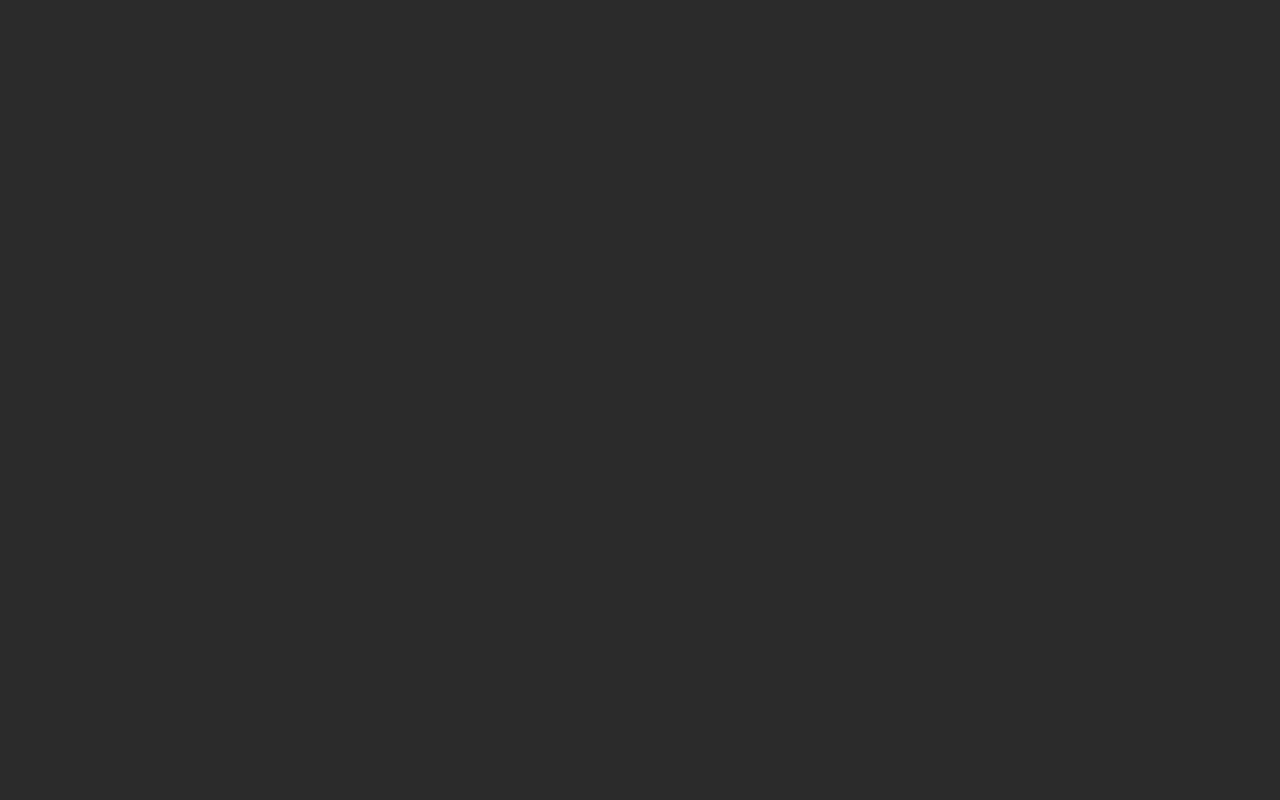
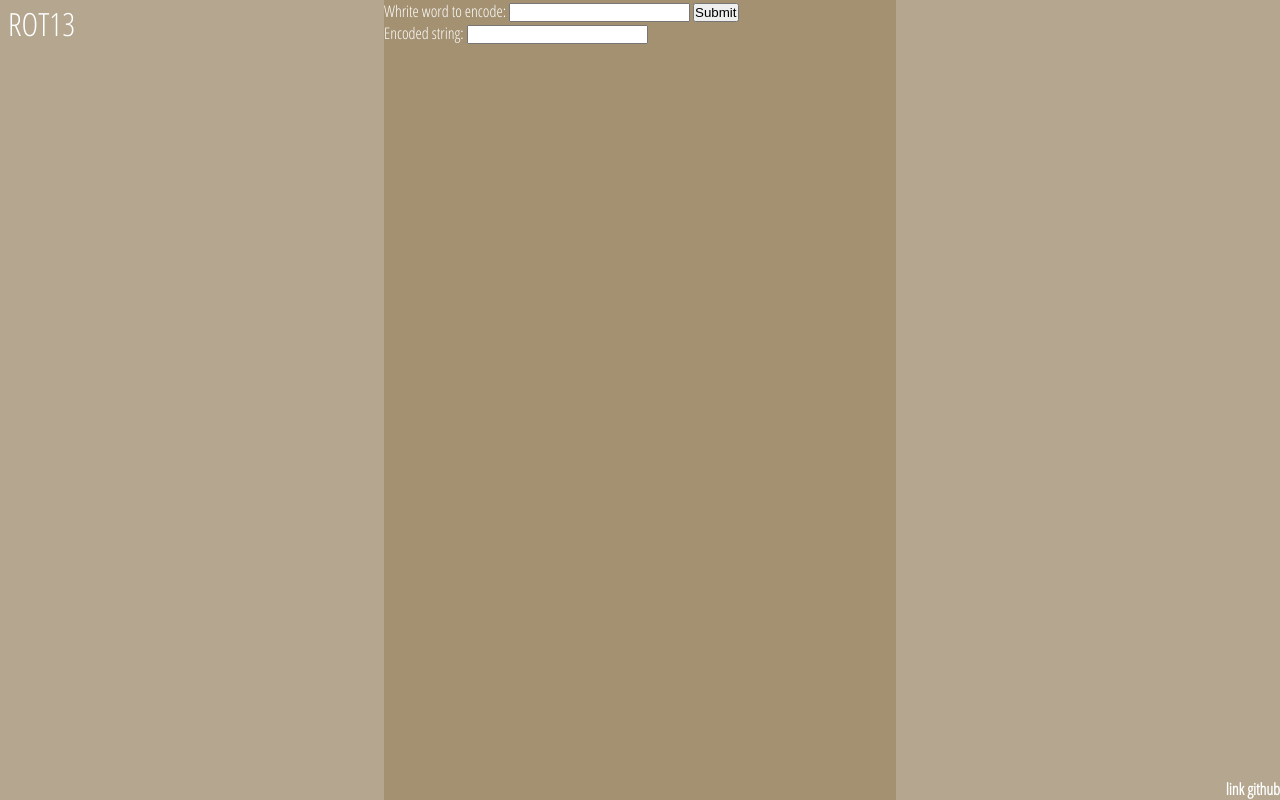
Before and after one commit to ouritsu/-caesars-cipher, a plain HTML site: page index.html in a window 1280 px wide. Drawn offline with Linux system fonts and the light colour scheme.

Commit message:
html changes, start css

```diff
--- /dev/null
+++ b/css/style.css
@@ -0,0 +1,44 @@
+@import url('https://fonts.googleapis.com/css2?family=Open+Sans+Condensed:wght@300&display=swap');
+
+* {
+  padding: 0;
+  margin: 0;
+  box-sizing: border-box;
+}
+
+body {
+  position: relative;
+  font-family: 'Open Sans Condensed', sans-serif;
+  /* do usunięcia */
+  background-color: #b5a78f;
+  color: #ffffff;
+}
+
+header {
+  position: absolute;
+  top: 0;
+  left: 0;
+  padding: 0.5rem;
+  line-height: 2rem;
+}
+
+header h2 {
+  font-weight: 300;
+  font-size: 2rem;
+}
+
+main {
+  position: fixed;
+  background-color: #a39171;
+  left: 50%;
+  transform: translateX(-50%);
+  width: 40%;
+  min-width: 400px;
+  height: 100%;
+}
+
+footer {
+  position: fixed;
+  bottom: 0;
+  right: 0;
+}
--- a/index.html
+++ b/index.html
@@ -5,13 +5,37 @@
   <meta charset="UTF-8">
   <meta name="viewport" content="width=device-width, initial-scale=1.0">
   <title>Document</title>
-  <link rel="stylesheet" href="/style.css">
+  <link rel="stylesheet" href="/css/style.css">
 </head>
 
 <body>
 
+  <header>
+    <h2>ROT13</h2>
+  </header>
 
-  <script src="/main.js"></script>
+  <main class="encryptInterface">
+
+    <div class="whriteSentenceArea">
+      <label for="inputText">Whrite word to encode:</label>
+      <input type="text" id="inputText">
+      <button>Submit</button>
+    </div>
+
+    <div class="encryptedSentenceArea">
+      <label for="outputText">Encoded string:</label>
+      <input type="text">
+    </div>
+
+  </main>
+
+  <footer>
+    <h4>link github</h4>
+  </footer>
+  <script src="/js/encrypt.js"></script>
 </body>
 
 </html>
+
+<!-- <label for="name">Podaj swoje imię:</label> -->
+<!-- <input type="text" id="name"> -->
--- a/main.js
+++ b/js/encrypt.js
@@ -3,15 +3,10 @@
 function caesar13(inputStartWord) {
 
   function validationGate(inputStartWord) {
-    // const inputFilled = validationFilled(inputStartWord);
-    // const inputIsTypeofString = validationString(inputStartWord);
     const inputFilled = inputStartWord !== "" ? true : false;
     const inputIsTypeofString = typeof inputStartWord === "string" ? true : false;
     return inputFilled && inputIsTypeofString ? encrypt(inputStartWord) : null;
   }
-  //test
-  // const validationFilled = (inputStartWord) => inputStartWord !== "" ? true : false;
-  // const validationString = (inputStartWord) => typeof inputStartWord === "string" ? true : false;
 
   function encrypt(properInputStartWord) {
     const startWord = [...properInputStartWord];
@@ -30,7 +25,8 @@ function caesar13(inputStartWord) {
   const isDigital = (startCharCode) => startCharCode >= 48 && startCharCode <= 57;
   const isLowerOrUpper = (startCharCode) => startCharCode >= 97 ? true : false;
 
-  return validationGate(inputStartWord);
+  const startEncrytpOutputResult = validationGate(inputStartWord);
+  return startEncrytpOutputResult;
 }
 
 console.log(caesar13("AbcDfgh"));
--- a/style.css
+++ /dev/null
@@ -1,3 +0,0 @@
-body {
-  background-color: rgb(42, 42, 42);
-}
```
Also changed, not shown: README.md, js/app.js (added), 1 other file.
